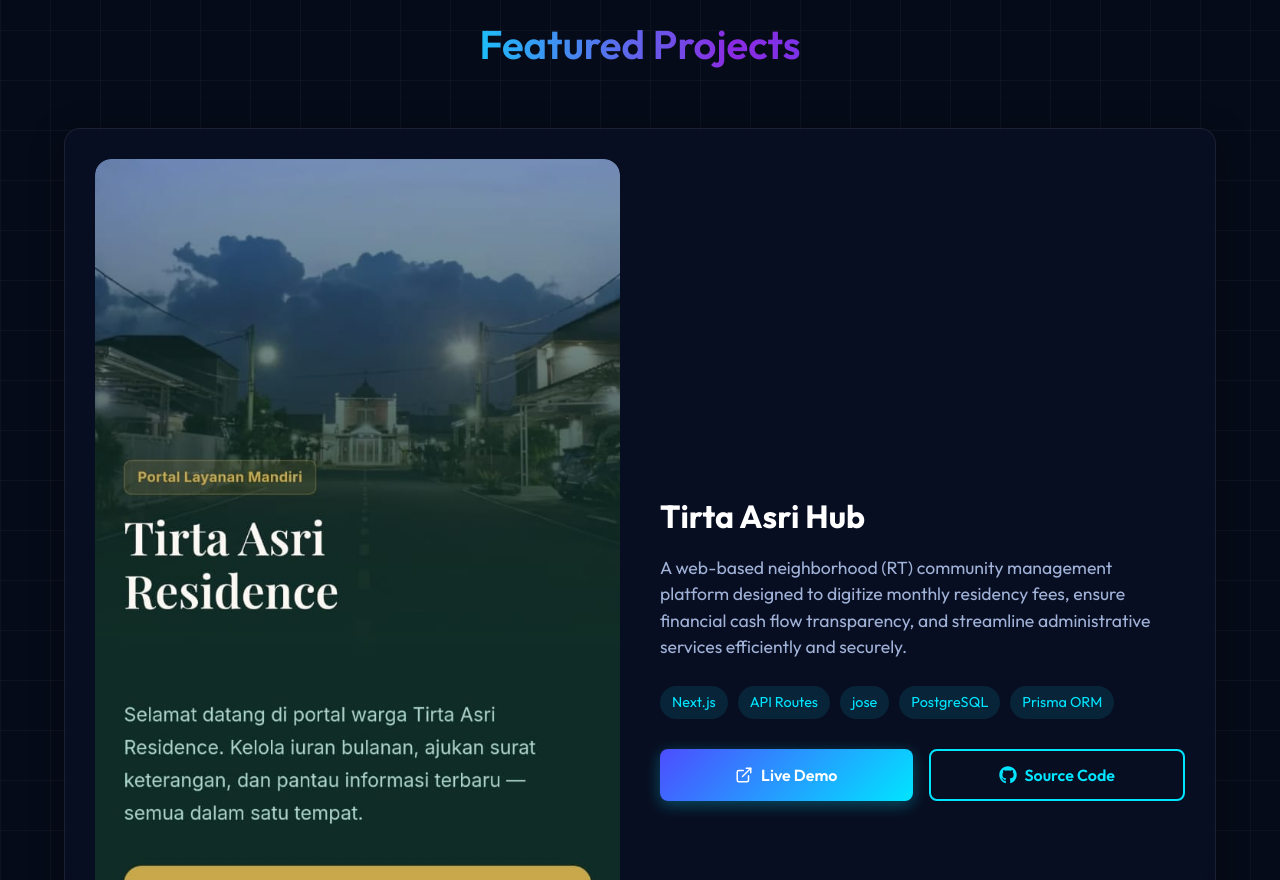
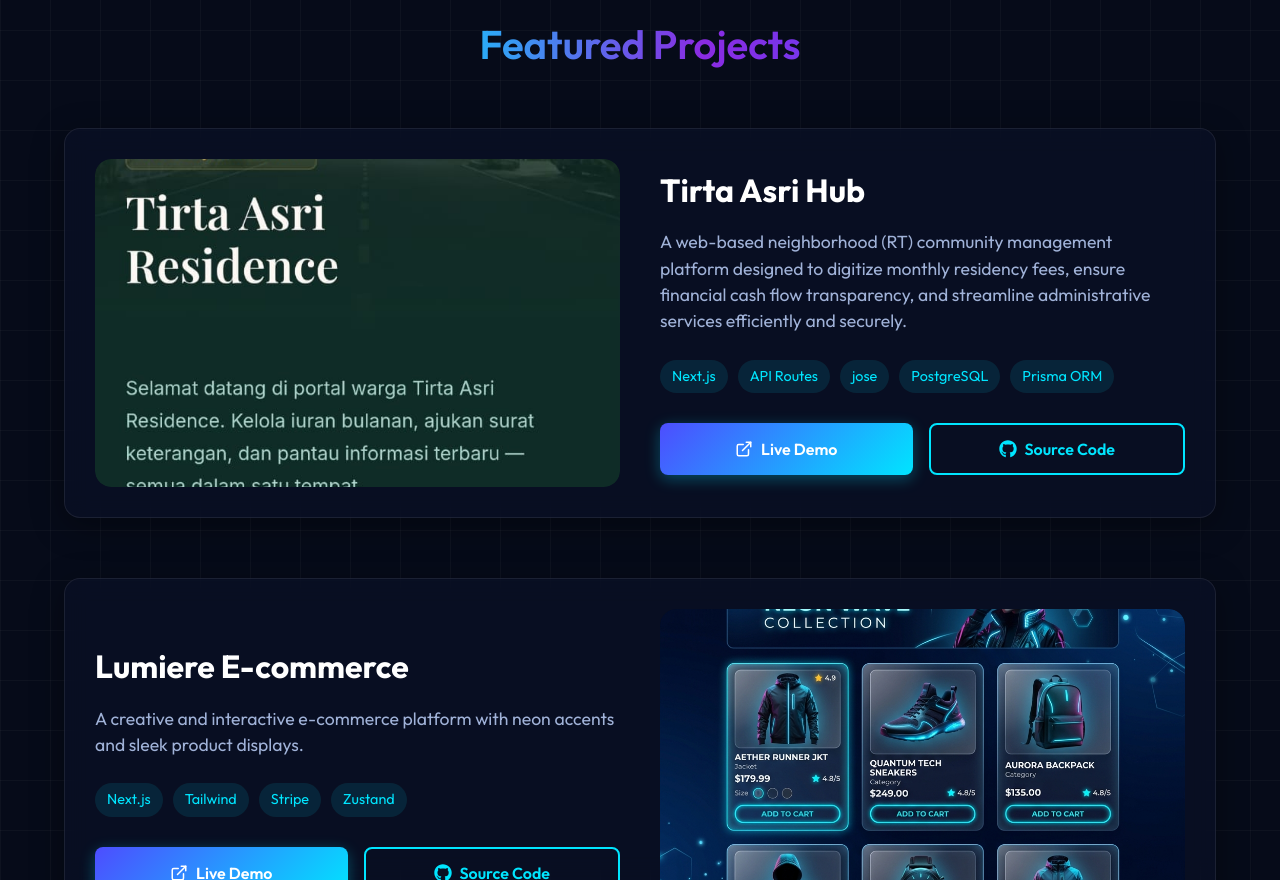
Before and after one commit to amay29/Portfolio, a React (Vite) app: page / in a window 1280 px wide. Shown: the part 1920-2800 px from the top of the page. Built offline with nearby package versions, Linux system fonts and the light colour scheme.

Commit message:
fix: make featured project images uniform size and add github link

```diff
--- a/src/components/Projects.tsx
+++ b/src/components/Projects.tsx
@@ -14,7 +14,7 @@ const Projects: React.FC = () => {
       image: project1Pic,
       tags: ['Next.js', 'API Routes', 'jose', 'PostgreSQL', 'Prisma ORM'],
       demo: '#',
-      github: '#'
+      github: 'https://github.com/amay29/tirta-asri'
     },
     {
       title: 'Lumiere E-commerce',
@@ -48,7 +48,7 @@ const Projects: React.FC = () => {
                 whileInView={{ opacity: 1, x: 0 }}
                 viewport={{ once: true }}
               >
-                <div style={{ order: index % 2 === 0 ? 1 : 2, overflow: 'hidden', borderRadius: '16px' }}>
+                <div style={{ order: index % 2 === 0 ? 1 : 2, overflow: 'hidden', borderRadius: '16px', aspectRatio: '16/10', display: 'flex' }}>
                   <img
                     src={project.image}
                     alt={project.title}
```
